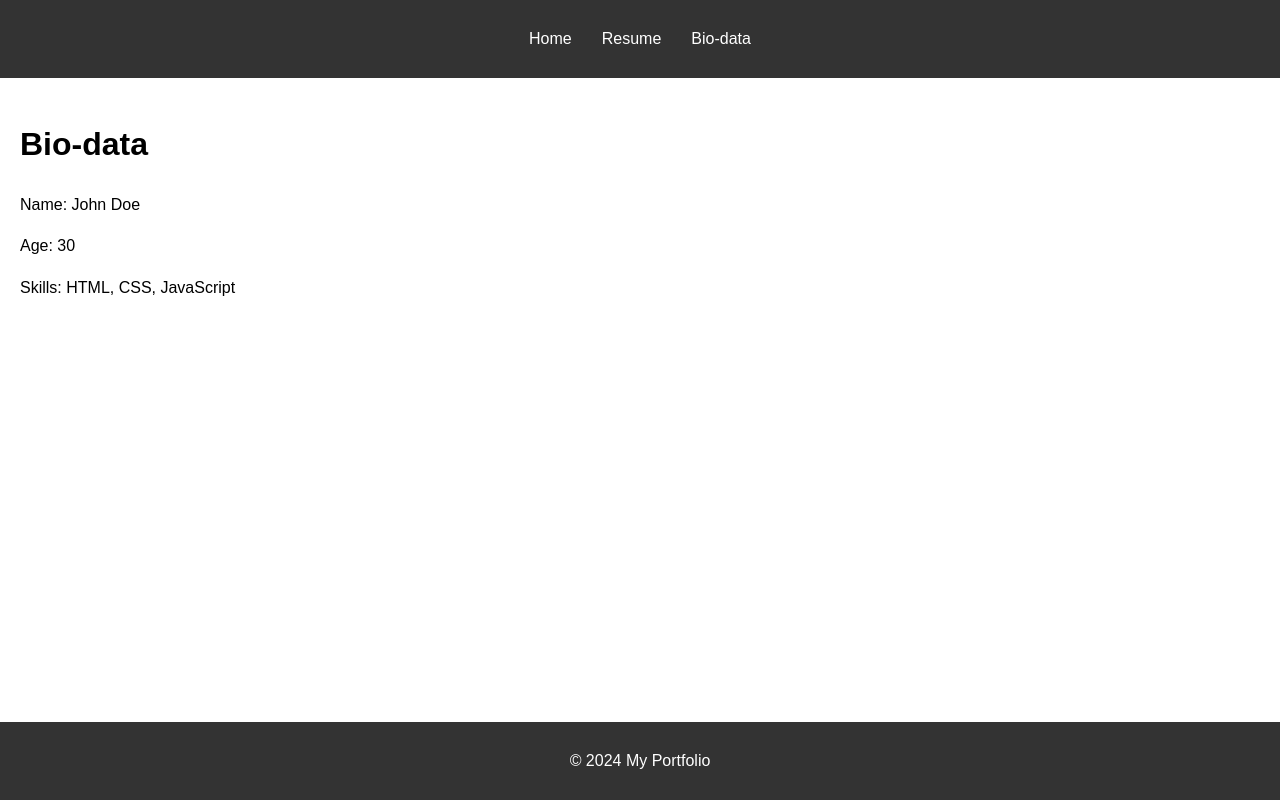
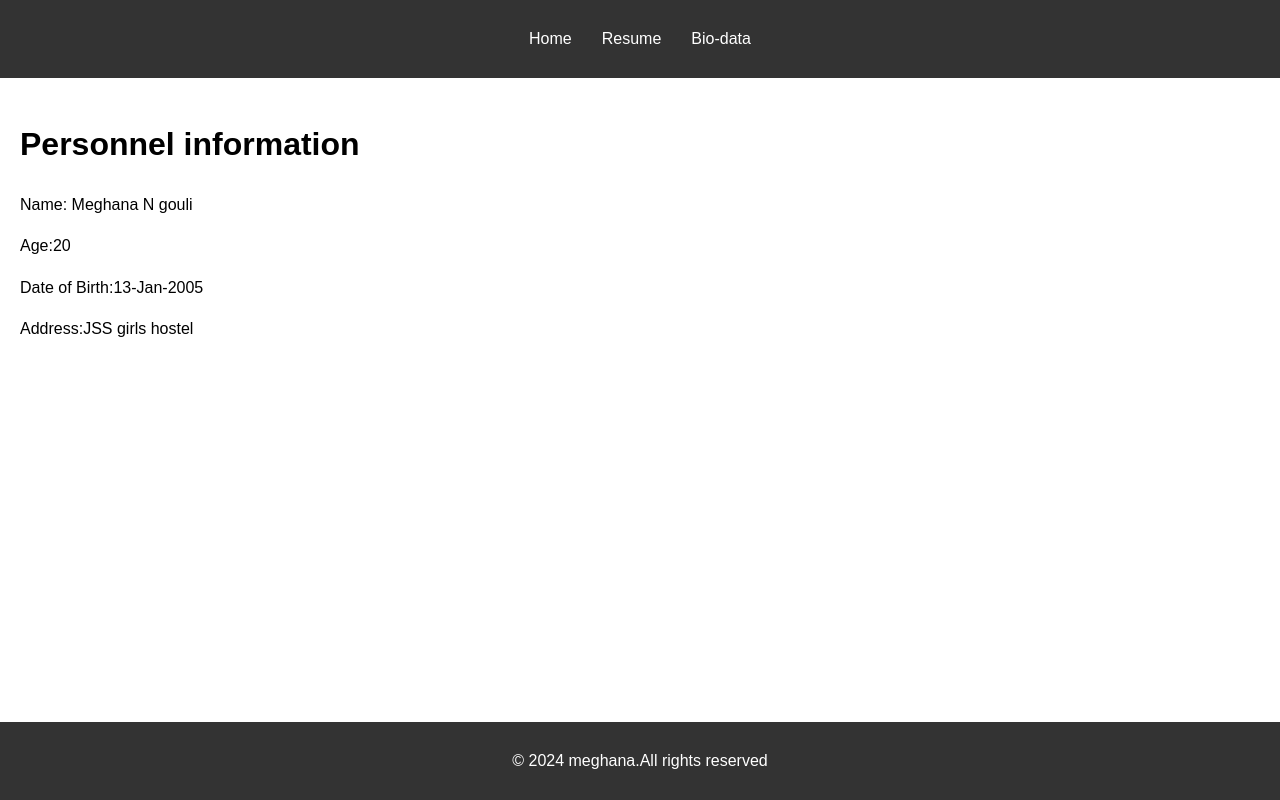
Before and after one commit to Meghana-N-gouli/weblab, a plain HTML site: page biodata.html in a window 1280 px wide. Drawn offline with Linux system fonts and the light colour scheme.

Commit message:
Update biodata.html

```diff
--- a/biodata.html
+++ b/biodata.html
@@ -1,4 +1,5 @@
-<!DOCTYPE html>
+
+       <!DOCTYPE html>
 <html lang="en">
 <head>
     <meta charset="UTF-8">
@@ -17,13 +18,15 @@
         </nav>
     </header>
     <main>
-        <h1>Bio-data</h1>
-        <p>Name: John Doe</p>
-        <p>Age: 30</p>
-        <p>Skills: HTML, CSS, JavaScript</p>
+        <h1>Personnel information</h1>
+        <p>Name: Meghana N gouli</p>
+        <p>Age:20</p>
+        <p>Date of Birth:13-Jan-2005</p>
+		<p>Address:JSS girls hostel</p>
+
     </main>
     <footer>
-        <p>&copy; 2024 My Portfolio</p>
+        <p>&copy; 2024 meghana.All rights reserved</p>
     </footer>
 </body>
 </html>
```
